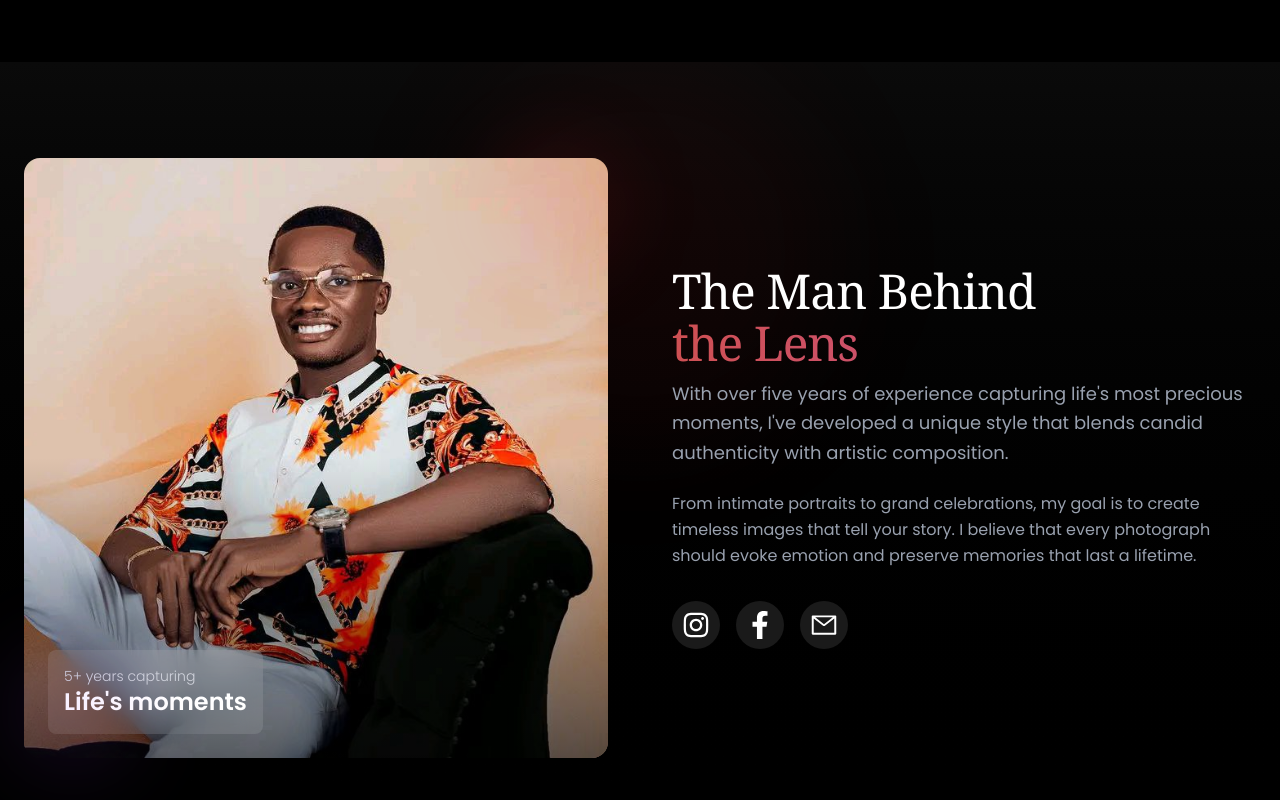
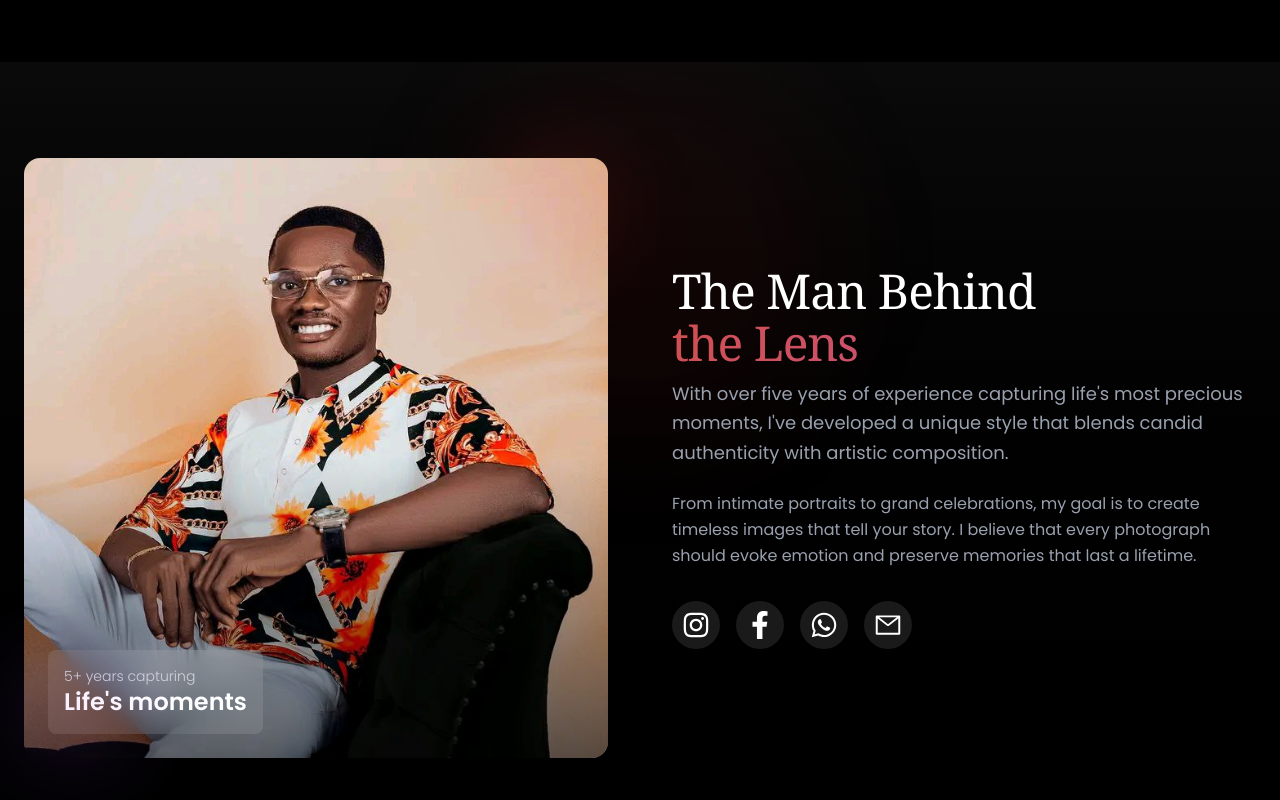
Before and after one commit to Dee-jedi/karen, a React (Vite) app: page / in a window 1280 px wide. Shown: the part 2206-3006 px from the top of the page. Built offline with nearby package versions, Linux system fonts and the light colour scheme; a web font is replaced by a local one.

Commit message:
Added new photos and socials

```diff
--- a/src/components/About.tsx
+++ b/src/components/About.tsx
@@ -1,12 +1,21 @@
 import { motion, useInView } from 'framer-motion';
 import { useRef } from 'react';
-import { FaInstagram, FaFacebookF } from 'react-icons/fa';
+import { FaInstagram, FaFacebookF, FaWhatsapp } from 'react-icons/fa';
 import { AiOutlineMail } from 'react-icons/ai';
 import aboutPic from '../assets/about.jpg';
 
 const About = () => {
   const ref = useRef(null);
   const isInView = useInView(ref, { once: true, margin: '-100px' });
+
+  // WhatsApp pre-filled message
+  const whatsappMessage =
+    "Hello Karen! I saw your photography portfolio and I'm interested in learning more about your services.";
+  const whatsappNumber = '2348127754589'; // Replace with actual WhatsApp number
+
+  // Encode the message for URL
+  const encodedMessage = encodeURIComponent(whatsappMessage);
+  const whatsappUrl = `https://wa.me/${whatsappNumber}?text=${encodedMessage}`;
 
   return (
     <section
@@ -79,7 +88,9 @@ const About = () => {
             {/* Social Icons */}
             <div className="flex gap-4">
               <motion.a
-                href="#"
+                href="https://www.instagram.com/karen_pictures?igsh=MTRkcjlueGdmOGRjeA=="
+                target="_blank"
+                rel="noopener noreferrer"
                 initial={{ opacity: 0, scale: 0.8 }}
                 animate={
                   isInView
@@ -88,12 +99,15 @@ const About = () => {
                 }
                 transition={{ duration: 0.5, delay: 0.4 }}
                 className="flex h-12 w-12 items-center justify-center rounded-full bg-white/10 backdrop-blur-sm transition-all hover:bg-white/20"
+                aria-label="Instagram"
               >
                 <FaInstagram className="h-7 w-7 text-white" />
               </motion.a>
 
               <motion.a
-                href="#"
+                href="https://www.facebook.com/ukeme.ime.12"
+                target="_blank"
+                rel="noopener noreferrer"
                 initial={{ opacity: 0, scale: 0.8 }}
                 animate={
                   isInView
@@ -102,20 +116,41 @@ const About = () => {
                 }
                 transition={{ duration: 0.5, delay: 0.5 }}
                 className="flex h-12 w-12 items-center justify-center rounded-full bg-white/10 backdrop-blur-sm transition-all hover:bg-white/20"
+                aria-label="Facebook"
               >
                 <FaFacebookF className="h-7 w-7 text-white" />
               </motion.a>
 
               <motion.a
-                href="mailto:contact@example.com"
+                href={whatsappUrl}
+                target="_blank"
+                rel="noopener noreferrer"
                 initial={{ opacity: 0, scale: 0.8 }}
                 animate={
                   isInView
                     ? { opacity: 1, scale: 1 }
                     : { opacity: 0, scale: 0.8 }
                 }
-                transition={{ duration: 0.8, delay: 0.6 }}
+                transition={{ duration: 0.5, delay: 0.6 }}
+                className="flex h-12 w-12 items-center justify-center rounded-full bg-white/10 backdrop-blur-sm transition-all hover:bg-white/20 group relative"
+                aria-label="WhatsApp"
+              >
+                <FaWhatsapp className="h-7 w-7 text-white" />
+                {/* WhatsApp green glow effect on hover */}
+                <div className="absolute inset-0 rounded-full bg-green-500/0 group-hover:bg-green-500/10 transition-all duration-300" />
+              </motion.a>
+
+              <motion.a
+                href="mailto:ekarikaukeme9@gmail.com"
+                initial={{ opacity: 0, scale: 0.8 }}
+                animate={
+                  isInView
+                    ? { opacity: 1, scale: 1 }
+                    : { opacity: 0, scale: 0.8 }
+                }
+                transition={{ duration: 0.5, delay: 0.7 }}
                 className="flex h-12 w-12 items-center justify-center rounded-full bg-white/10 backdrop-blur-sm transition-all hover:bg-white/20"
+                aria-label="Email"
               >
                 <AiOutlineMail className="h-7 w-7 text-white" />
               </motion.a>
--- a/src/components/Header.tsx
+++ b/src/components/Header.tsx
@@ -42,7 +42,7 @@ const Header = () => {
                 className="rounded-full p-2"
                 style={{
                   background:
-                    'linear-gradient(135deg, rgba(244, 63, 94, 0.1), rgba(225, 29, 72, 0.2))',
+                    'linear-gradient(135deg, rgba(244, 63, 94, 0.1), rgba(225, 29, 72, 0.1))',
                   backdropFilter: 'blur(8px)',
                   WebkitBackdropFilter: 'blur(8px)',
                 }}
--- a/src/pages/Home.tsx
+++ b/src/pages/Home.tsx
@@ -5,6 +5,7 @@ import { Camera, Heart, Users, Sparkles } from 'lucide-react';
 import heroPic from '../assets/heroPic.jpg';
 import AnimatedStats from '../components/AnimatedStats';
 import Testimonials from '../components/Testimonials';
+import weddingPhoto from '../assets/w1.jpg';
 import About from '../components/About';
 
 const categories = [
@@ -13,8 +14,7 @@ const categories = [
     title: 'Weddings',
     description: 'Your special day, captured forever',
     icon: Heart,
-    image:
-      'https://images.unsplash.com/photo-1519741497674-611481863552?w=800&auto=format&fit=crop',
+    image: weddingPhoto,
     gradient: 'from-pink-500/20 to-red-500/20',
   },
   {
```
Also changed, not shown: src/assets/w1.jpg (added).
